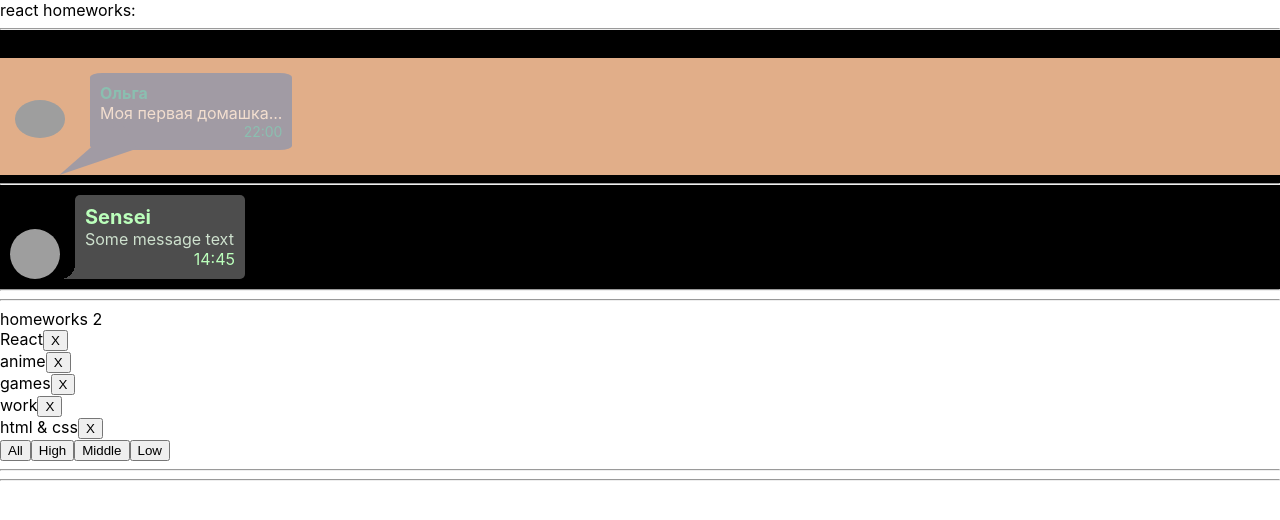
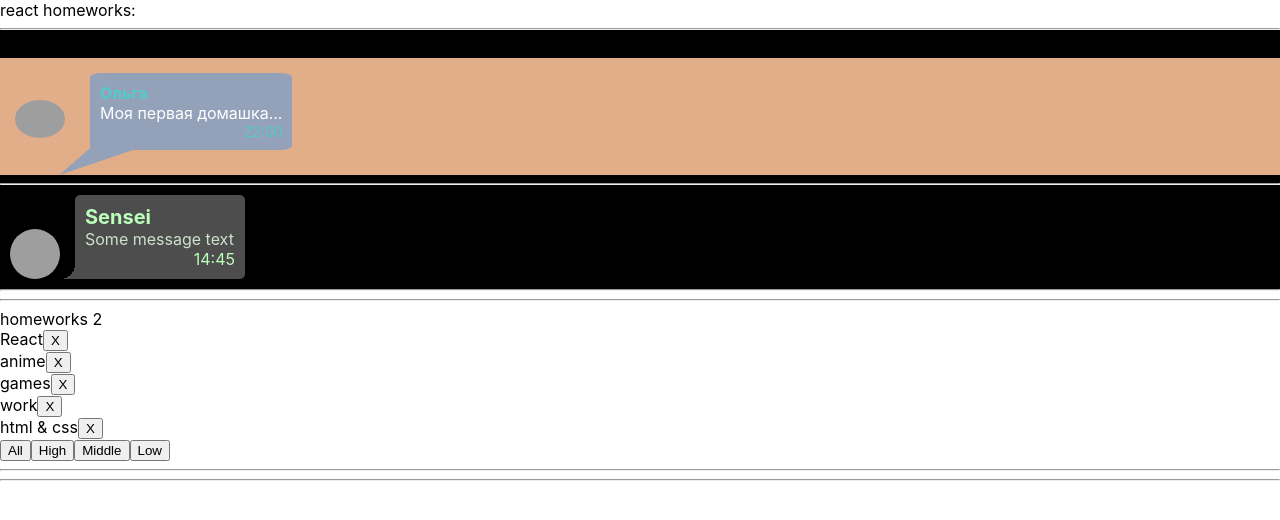
Before and after one commit to Tampoka/Homeworks, a React (Create React App) app: page / in a window 1280 px wide. Shown: the top 520 px of the page. Built offline with nearby package versions, Linux system fonts and the light colour scheme; grey boxes are pictures that could not be loaded.

Commit message:
removed opacity

```diff
--- a/src/p2-homeworks/h1/Message.module.css
+++ b/src/p2-homeworks/h1/Message.module.css
@@ -23,9 +23,8 @@
     word-wrap: break-word;
     margin-left: 25px;
     padding: 10px;
-    background-color: #788fb6;
+    background-color: rgb(147, 161, 185);
     border-radius: 6%;
-    opacity: 60%;
 }
 
 .left_point{
@@ -33,7 +32,7 @@
     height: 0;
     border-left: 2vh solid transparent;
     border-right: 2vh solid transparent;
-    border-top: 10vh solid #788fb6;
+    border-top: 10vh solid rgb(147, 161, 185);
     position: absolute;
     top: 55%;
     left: -6%;
```
